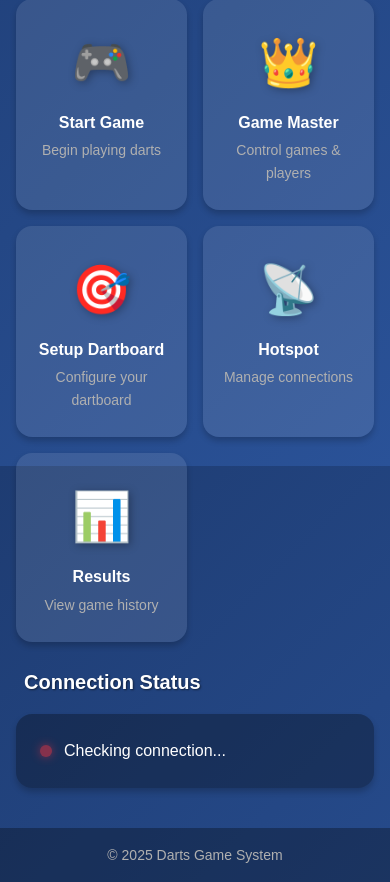
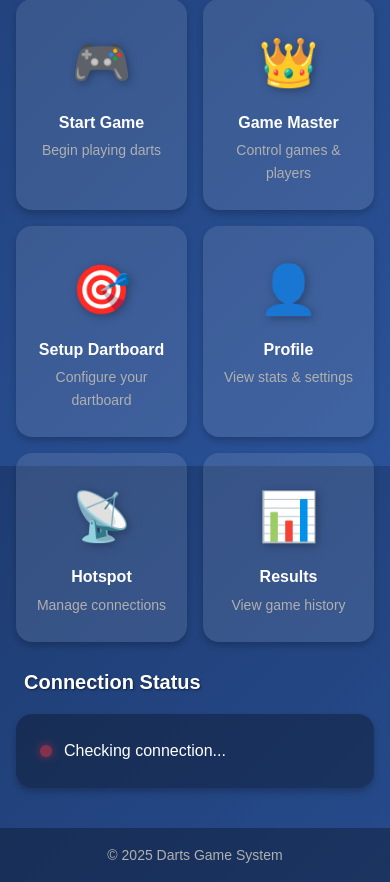
Before and after one commit to dgroen/dartserver-pythonapp, a Flask app: page /mobile in a window 390 px wide. Shown: the part 378-1260 px from the top of the page. Run offline with Flask 3, Linux system fonts and the light colour scheme; parts of the project's set-up code (start-up, migrations or seed data) failed here and were passed over.

Commit message:
Add profile quick action to mobile home page
Co-authored-by: dgroen <39304182+dgroen@users.noreply.github.com>

```diff
--- a/templates/mobile.html
+++ b/templates/mobile.html
@@ -68,6 +68,12 @@
                         <div class="action-icon">🎯</div>
                         <div class="action-title">Setup Dartboard</div>
                         <div class="action-desc">Configure your dartboard</div>
+                    </a>
+
+                    <a href="/mobile/profile" class="action-card">
+                        <div class="action-icon">👤</div>
+                        <div class="action-title">Profile</div>
+                        <div class="action-desc">View stats & settings</div>
                     </a>
 
                     <a href="/mobile/hotspot" class="action-card">
```
